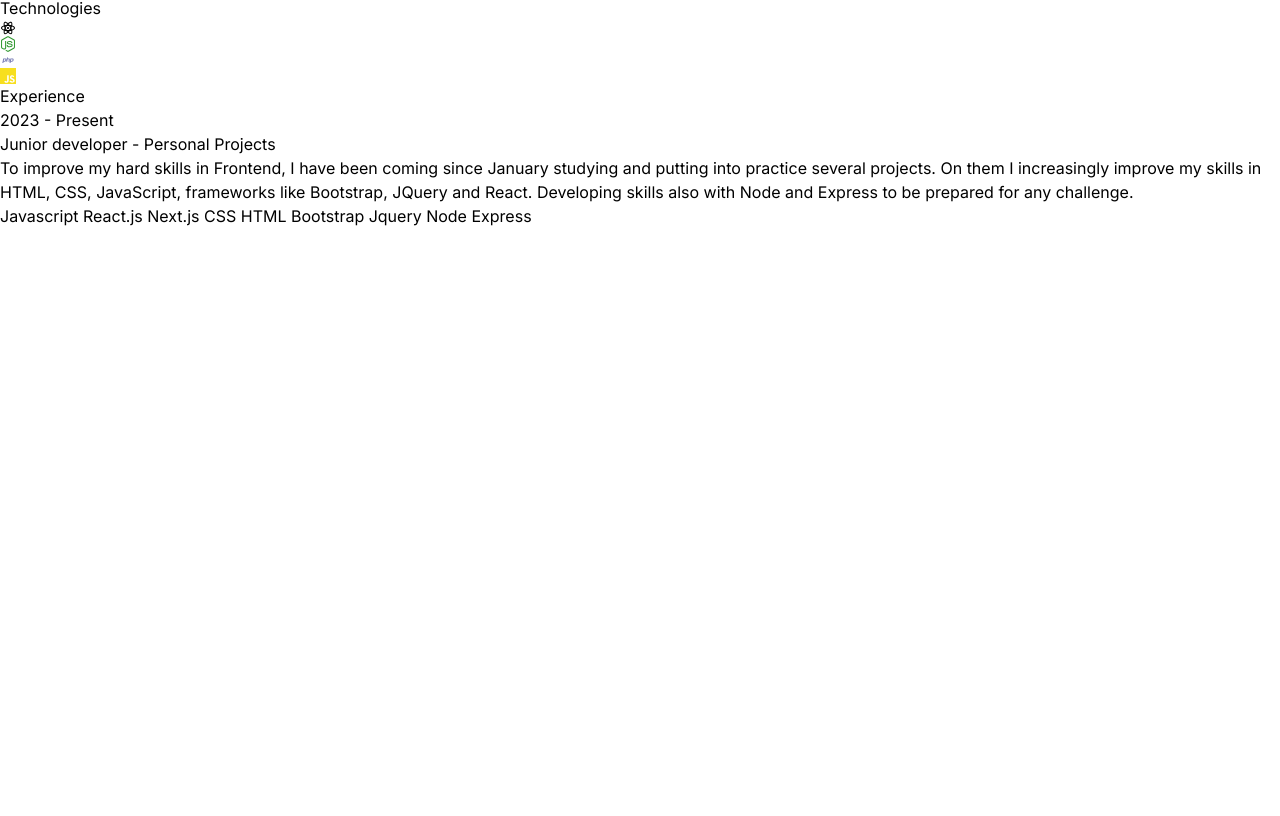
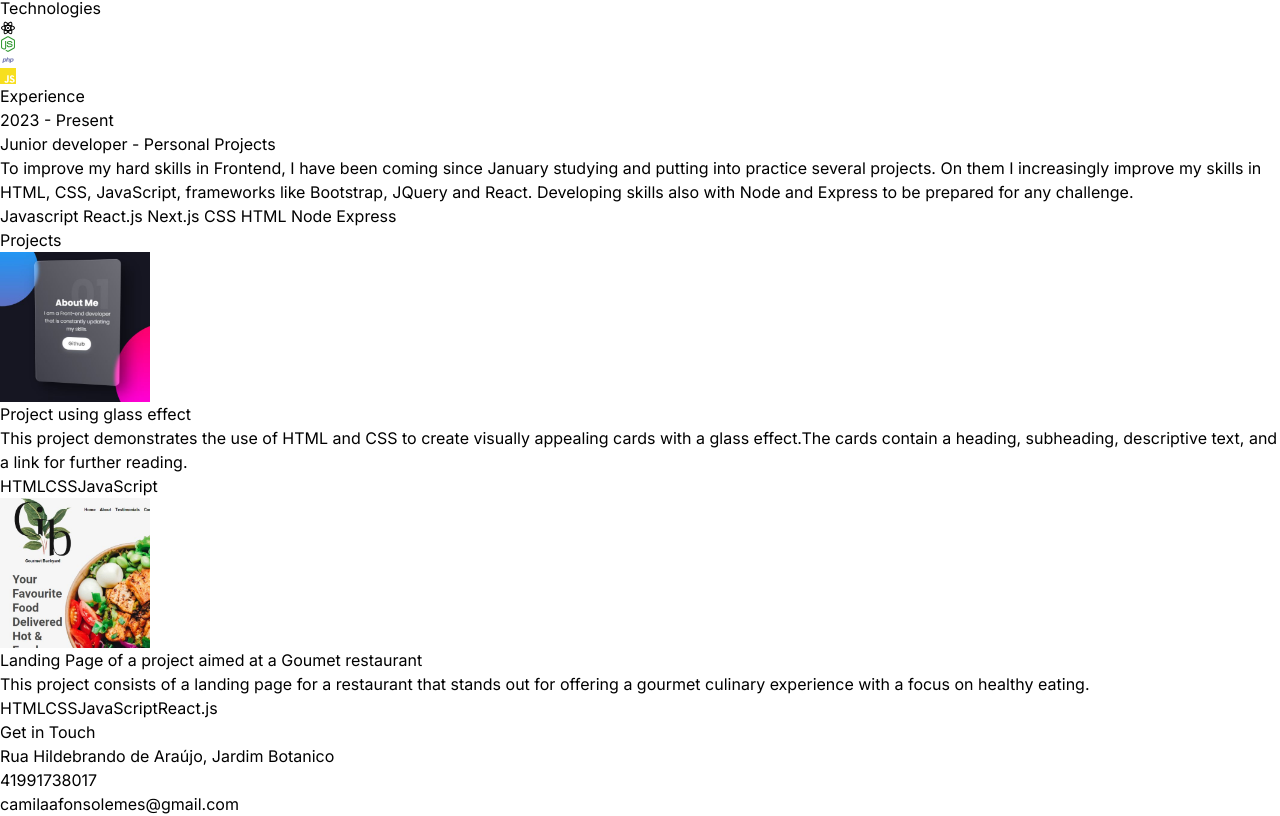
Before and after one commit to crcami/react-portfolio, a React (Vite) app: page / in a window 1280 px wide. Shown: the part 1768-2584 px from the top of the page. Before the commit the page ends 1996 px from the top, so only its background shows below. Built offline with nearby package versions, Linux system fonts and the light colour scheme.

Commit message:
feat: contact page introduction.

```diff
--- a/src/App.jsx
+++ b/src/App.jsx
@@ -1,7 +1,9 @@
 import About from "./components/About";
+import Contact from "./components/Contact";
 import Experience from "./components/Experience";
 import Hero from "./components/Hero";
 import Navbar from "./components/Navbar";
+import Projects from "./components/Projects";
 import Technologies from "./components/Technologies";
 
 
@@ -17,6 +19,8 @@ const App = () => {
         <About />
         <Technologies/>
         <Experience/>
+        <Projects/>
+        <Contact/>
       </div>
 
     </div>
--- /dev/null
+++ b/src/components/Contact.jsx
@@ -0,0 +1,18 @@
+import { CONTACT } from "../constants"
+
+const Contact = () => {
+    return (
+        <div className="border-b border-neutral-900 pb-20">
+            <h2 className="my-10 text-center text-4xl">Get in Touch</h2>
+            <div className="text-center tracking-tighter ">
+                <p className="my-4">{CONTACT.address}</p>
+                <p className="my-4">{CONTACT.phoneNo}</p>
+                <a href="#" className="border-b">
+                    {CONTACT.email}
+                    </a>
+            </div>
+        </div>
+  )
+}
+
+export default Contact
--- a/src/components/Experience.jsx
+++ b/src/components/Experience.jsx
@@ -19,7 +19,7 @@ const Experience = () => {
                             </h6>
                             <p className="mb-4 text-neutral-400">{experience.description}</p>
                             {experience.technologies.map((tech, index ) => (
-                                <span key={index}>{tech} </span>
+                                <span key={index} className="mr-2 mt-4 rounded bg-neutral-900 px-2 py-1 text-sm font-medium text-purple-800 ">{tech} </span>
                             ))}
                         </div>
                     </div>
--- a/src/components/Hero.jsx
+++ b/src/components/Hero.jsx
@@ -10,7 +10,7 @@ const Hero = () => {
                         Camila Afonso
                     </h1>
                     <span className="bg-gradient-to-r from-pink-300 via-slate-500
-                        to-purple-500 bg-clip-text text-4xl tracking-tight text-transparent">
+                        to-purple-500 bg-clip-text text-3xl tracking-tight text-transparent">
                        Web Developer
                     </span>
                     <p className="my-2 max-w-xl py-6 font-light tracking-tighter">
--- /dev/null
+++ b/src/components/Projects.jsx
@@ -0,0 +1,36 @@
+import { PROJECTS } from "../constants"
+
+const Projects = () => {
+    return (
+        <div className="border-b border-neutral-900 pb-4">
+            <h2 className="my-20 text-center text-4xl">Projects</h2>
+            <div>
+                {PROJECTS.map((project, index) => (
+                    <div key={index} className="mb-8 flex flex-wrap lg:justify-center">
+                        <div className="w-full lg:w-1/4">
+                            <img
+                                src={project.image}
+                                width={150}
+                                height={150}
+                                alt={project.title}
+                                className="mb-6 rounded"
+                            />
+                        </div>
+                        <div className="w-full max-w-xl lg:w-3/4">
+                            <h6 className="mb-2 font-semibold">{project.title}</h6>
+                            <p className="mb-4 text-neutral-400">{project.description}</p>
+                            {project.technologies.map((tech, index) => (
+                                <span key={index} className="mr-2 rounded bg-neutral-900 px-2 py-1 text-sm font-medium text-purple-900"
+                                >
+                                    {tech}
+                                </span>
+                            ))}
+                        </div>
+                    </div>
+                ))}
+            </div>
+        </div>
+    );
+};
+
+export default Projects
--- a/src/constants/index.js
+++ b/src/constants/index.js
@@ -17,7 +17,8 @@ I increasingly improve my skills in HTML, CSS, JavaScript,
 frameworks like Bootstrap, JQuery and React. Developing
 skills also with Node and Express to be prepared
 for any challenge.`,
-    technologies: ["Javascript", "React.js", "Next.js", "CSS", "HTML", "Bootstrap", "Jquery", "Node", "Express"],
+    technologies: ["Javascript", "React.js", "Next.js", "CSS",
+      "HTML", "Node", "Express"],
   },
 
 ];
```
